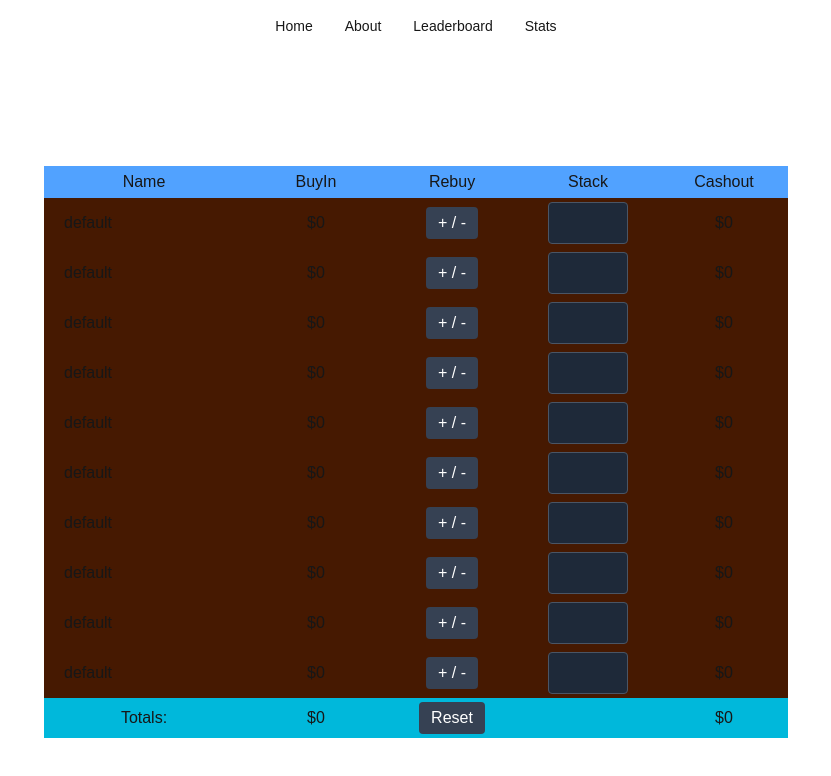
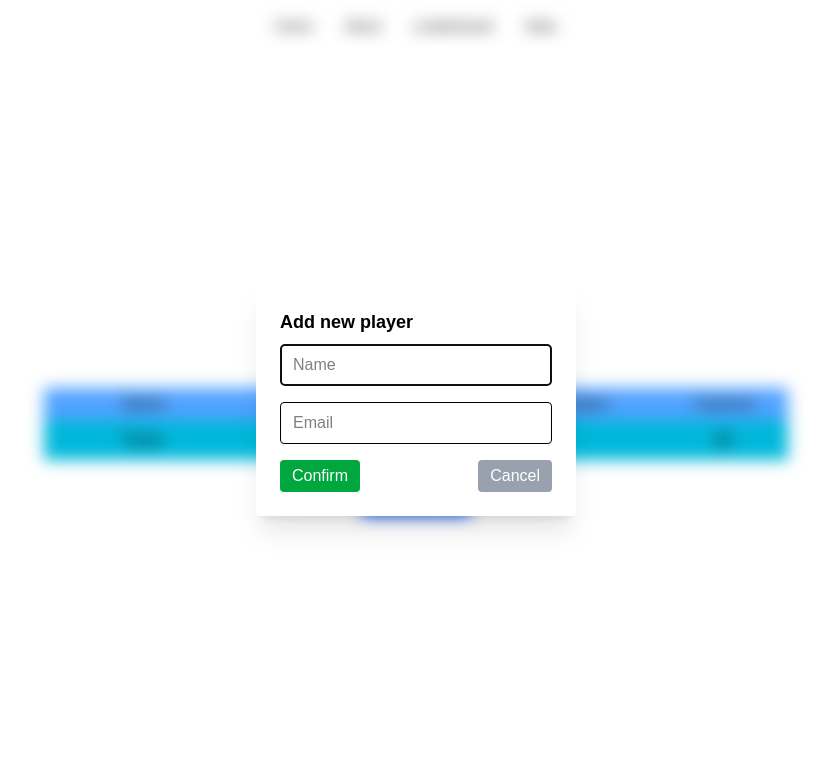
Before and after one commit to samsung-chow/poker-night, a Next.js app: page / in a window 1280 px wide. Shown: the top 776 px of the page, without its empty margins (224-1055 px from the left). Built offline with nearby package versions, Linux system fonts and the light colour scheme.

Commit message:
finished all basic front end stuff

```diff
--- a/app/page.tsx
+++ b/app/page.tsx
@@ -1,21 +1,24 @@
 'use client';
-// import Link from 'next/link';
-import { useState, useEffect, useCallback } from 'react';
+
+import {useState, useEffect, useCallback} from 'react';
 
 export default function Home() {
+  // array that stores player objects
+  // player objects contain all useful information
   const [players, setPlayers] = useState([
-    { name: "default", buyIn: 0, email: "", stack: "", cashout: 0,},
-    { name: "default", buyIn: 0, email: "", stack: "", cashout: 0,},
-    { name: "default", buyIn: 0, email: "", stack: "", cashout: 0,},
-    { name: "default", buyIn: 0, email: "", stack: "", cashout: 0,},
-    { name: "default", buyIn: 0, email: "", stack: "", cashout: 0,},
-    { name: "default", buyIn: 0, email: "", stack: "", cashout: 0,},
-    { name: "default", buyIn: 0, email: "", stack: "", cashout: 0,},
-    { name: "default", buyIn: 0, email: "", stack: "", cashout: 0,},
-    { name: "default", buyIn: 0, email: "", stack: "", cashout: 0,},
-    { name: "default", buyIn: 0, email: "", stack: "", cashout: 0,},
+    {name: ".none", email: "", buyin: 0, stack: "0", cashout: 0,},
+    {name: ".none", email: "", buyin: 0, stack: "0", cashout: 0,},
+    {name: ".none", email: "", buyin: 0, stack: "0", cashout: 0,},
+    {name: ".none", email: "", buyin: 0, stack: "0", cashout: 0,},
+    {name: ".none", email: "", buyin: 0, stack: "0", cashout: 0,},
+    {name: ".none", email: "", buyin: 0, stack: "0", cashout: 0,},
+    {name: ".none", email: "", buyin: 0, stack: "0", cashout: 0,},
+    {name: ".none", email: "", buyin: 0, stack: "0", cashout: 0,},
+    {name: ".none", email: "", buyin: 0, stack: "0", cashout: 0,},
+    {name: ".none", email: "", buyin: 0, stack: "0", cashout: 0,},
   ]);
 
+    // confirmation before refresh
   useEffect(() => {
     const handleBeforeUnload = (e: BeforeUnloadEvent) => {
       // This message might not be displayed in some browsers as they use their own standard message
@@ -23,60 +26,156 @@ export default function Home() {
       e.preventDefault();
       return message; // For modern browsers
     };
-
     window.addEventListener('beforeunload', handleBeforeUnload);
-
     // Clean up the event listener when component unmounts
     return () => {
       window.removeEventListener('beforeunload', handleBeforeUnload);
     };
   }, [players]); // Re-run if players state changes
 
-  // update function
+  // update players each time anything is changed
   const updatePlayer = (index: number, field: string, value: string | number) => {
     const updatedPlayers = [...players];
-    updatedPlayers[index] = { ...updatedPlayers[index], [field]: value, };
+    updatedPlayers[index] = {...updatedPlayers[index],
+      [field]: value,
+    };
+    console.log(`Updated ${field} for player ${index}: ${value}`),
     setPlayers(updatedPlayers);
-  };
-  const updatePlayerAndCashout = (index: number, stack: number) => {
-    const updatedPlayers = [...players];
-    updatedPlayers[index] = { ...updatedPlayers[index], cashout: stack - updatedPlayers[index].buyIn,
-      stack: stack.toString() // Convert stack to string
+    const stackValue = isNaN(parseFloat(updatedPlayers[index].stack)) ? 0 : parseFloat(updatedPlayers[index].stack);
+    updatedPlayers[index] = {...updatedPlayers[index],
+      cashout: stackValue - updatedPlayers[index].buyin,
+      stack: stackValue.toString() // Convert stack to string
     };
     setPlayers(updatedPlayers);
   }
 
-  // Function to reset all players
+  // reset all players
   const resetAllPlayers = () => {
-    setPlayers(players.map(_ => ({ name: "default", buyIn: 0, email: "", stack: "", cashout: 0})));
+    setPlayers(players.map(_ => ({name: ".none", email: "", buyin: 0, stack: "0", cashout: 0})));
+    setNumberOfPlayers(0);
+    setAddPlayerModalOpen(true);
+  }
+
+  // calculating totals
+  const totalBuyins = players.reduce((sum, player) => sum + player.buyin, 0);
+  const nightTotal = players.reduce((sum, player) => sum + player.cashout, 0);
+
+  // add player modal
+  const [addPlayerModalOpen, setAddPlayerModalOpen] = useState(true);
+  const [inputName, setInputName] = useState("");
+  const [inputEmail, setInputEmail] = useState("");
+  const [numberOfPlayers, setNumberOfPlayers] = useState(0);
+
+  const handleChanges = useCallback(() => {
+    // console.log('Adding new player with name:', inputName, 'email:', inputEmail);
+    const newPlayers = [...players];
+    newPlayers[numberOfPlayers] = {
+    name: inputName,
+    email: inputEmail,
+    buyin: 0,
+    stack: "0",
+    cashout: 0
   };
 
-  // Calculate totals
-  const totalBuyIns = players.reduce((sum, player) => sum + player.buyIn, 0);
-  const nightTotal = players.reduce((sum, player) => sum + player.cashout, 0);
+    // Set the new array directly
+    setPlayers(newPlayers);
+
+    setInputName("");
+    setInputEmail("");
+    setAddPlayerModalOpen(false);
+    setNumberOfPlayers(numberOfPlayers + 1);
+    // console.log(`num of players: ${numberOfPlayers}, player 0 name: ${players[0].name}`);
+  }, [inputName, inputEmail]);
+
+  useEffect(() => {
+    const handleKeyDown = (e: KeyboardEvent) => {
+      if (e.key === 'Enter') {
+        handleChanges(); // confirm on Enter
+      } else if (e.key === 'Escape') {
+        setAddPlayerModalOpen(false); // cancel on Esc
+      }
+    };
+
+    if (addPlayerModalOpen) {
+      window.addEventListener('keydown', handleKeyDown);
+    }
+
+    return () => {
+      window.removeEventListener('keydown', handleKeyDown); // cleanup
+    };
+  }, [addPlayerModalOpen, inputName, inputEmail]);
 
   return (
+    <>
       <div className="flex flex-col items-center justify-center min-h-screen bg-white">
         <PlaceHolderTitles />
 
         {players.map((player, index) => (
+          player.name !== ".none" ? (
           <PlaceHolderInputs
             key={index}
             name={player.name}
-          buyIn={player.buyIn}
+            buyIn={player.buyin}
             stack={player.stack}
             cashout={player.cashout}
-          onBuyInChange={(value) => updatePlayer(index, 'buyIn', value)}
-          onStacksizeChange={(value) => updatePlayerAndCashout(index, value)}
+            onBuyInChange={(value) => updatePlayer(index, 'buyin', value)}
+            onStacksizeChange={(value) => updatePlayer(index, 'stack', value)}
           />
+        ) : null
         ))}
 
         <PlaceHolderTotals
           onResetClick={resetAllPlayers}
-        totalBuyIns={totalBuyIns}
+          totalBuyIns={totalBuyins}
           nightTotal={nightTotal}
         />
+
+        {numberOfPlayers < 10 && (
+          <button
+            className="mt-4 px-4 py-2 bg-blue-600 text-white rounded hover:bg-blue-500 transition-colors"
+            onClick={() => setAddPlayerModalOpen(true)}
+          >
+            Add Player
+          </button>
+        )}
       </div>
+
+      {addPlayerModalOpen && (
+        <div className="fixed inset-0 bg-opacity-50 backdrop-blur-sm flex items-center justify-center z-50">
+          <div className="bg-white p-6 rounded shadow-xl text-black w-80">
+            <h2 className="text-lg font-semibold mb-2">Add new player</h2>
+            <input
+              type="string"
+              className="border w-full px-3 py-2 rounded mb-4"
+              placeholder="Name"
+              onChange={(e) => setInputName(e.target.value)}
+              autoFocus
+            />
+            <input
+              type="string"
+              className="border w-full px-3 py-2 rounded mb-4"
+              placeholder="Email"
+              onChange={(e) => setInputEmail(e.target.value)}
+            />
+            <div className="flex justify-between">
+              <button
+                className="bg-green-600 text-white px-3 py-1 rounded"
+                onClick={handleChanges}
+              >
+                Confirm
+              </button>
+              <button
+                className="bg-gray-400 text-white px-3 py-1 rounded"
+                onClick={() => setAddPlayerModalOpen(false)}
+              >
+                Cancel
+              </button>
+            </div>
+          </div>
+        </div>
+      )}
+
+    </>
   );
 }
 
--- a/package.json
+++ b/package.json
@@ -10,6 +10,7 @@
   },
   "dependencies": {
     "@libsql/client": "^0.15.4",
+    "@vercel/analytics": "^1.5.0",
     "dotenv": "^16.5.0",
     "next": "15.3.1",
     "react": "^19.0.0",
```
Also changed, not shown: 1 other file (tests, documents, lock files or other folders). Lines whose indentation alone changed are shown as unchanged.
